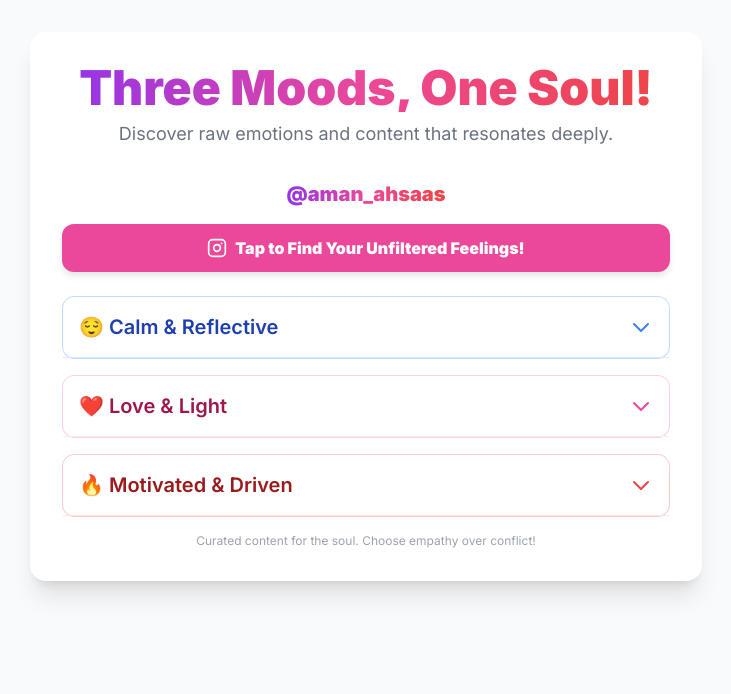
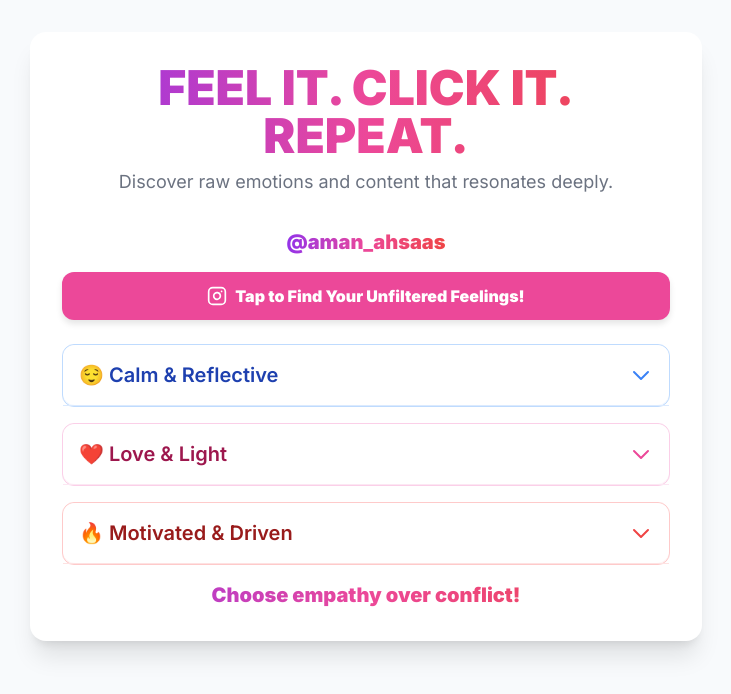
Before and after one commit to kahani25/mood-quote-hub, a plain HTML site: page index.html in a window 1280 px wide. Shown: the whole page, without its empty margins (274-1005 px from the left). Drawn offline with nearby package versions, Linux system fonts and the light colour scheme.

Commit message:
Update index.html

```diff
--- a/index.html
+++ b/index.html
@@ -86,7 +86,7 @@
         <!-- Header & CTA Section -->
         <header class="text-center mb-8">
             <h1 class="text-4xl sm:text-5xl font-black text-transparent bg-clip-text bg-gradient-to-r from-purple-600 via-pink-500 to-red-500 mb-2">
-                Three Moods, One Soul!
+                FEEL IT. CLICK IT. REPEAT.
             </h1>
             <p class="text-gray-500 text-base sm:text-lg">Discover raw emotions and content that resonates deeply.</p>
         </header>
@@ -138,7 +138,7 @@
                             </a>
                         </li>
                         <li>“Equality!! हमारी जिंदगी तो खुली किताब है, कुछ पन्ने तुम भी खोलो तो अच्छा रहेगा✌️”
-                            <a href="https://www.instagram.com/p/DQDowR5iLPj/" target="_blank"
+                            <a href="https://www.instagram.com/p/DD65gGVNLY1/" target="_blank"
                                class="text-xs text-blue-600 hover:text-blue-800 font-semibold ml-2 inline-flex items-center align-middle not-italic">
                                 <svg xmlns="http://www.w3.org/2000/svg" width="14" height="14" viewBox="0 0 24 24" class="w-3 h-3 mr-1">
                                     <rect x="2" y="2" width="20" height="20" rx="5" ry="5" fill="url(#instaGradient)"></rect>
@@ -239,8 +239,10 @@
             </div>
 
             <!-- Footer Note -->
-            <footer class="mt-8 text-center text-xs text-gray-400">
-                <p>Curated content for the soul. Choose empathy over conflict!</p>
+            <footer class="mt-8 text-center">
+                <p class="text-lg sm:text-xl font-extrabold text-transparent bg-clip-text bg-gradient-to-r from-purple-600 via-pink-500 to-red-500">
+                    Choose empathy over conflict!
+                </p>
             </footer>
 
         </div>
```
